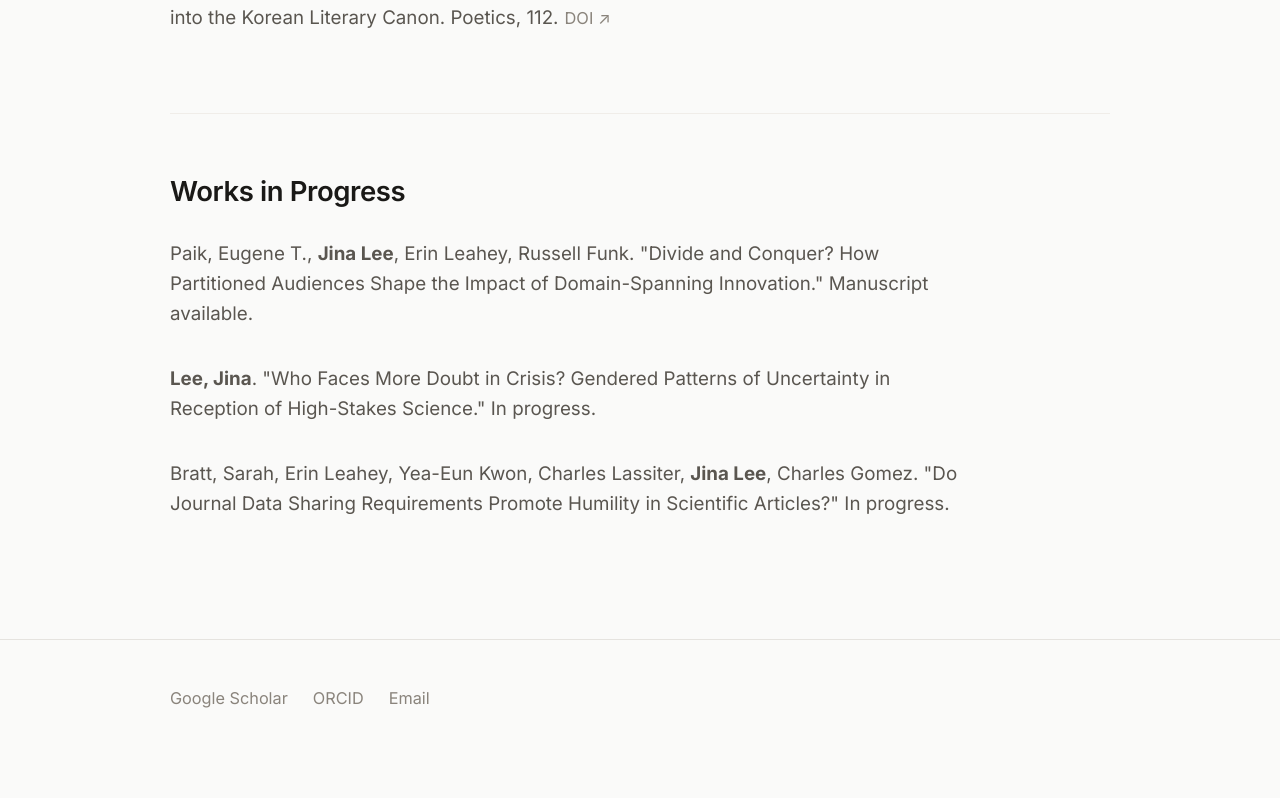
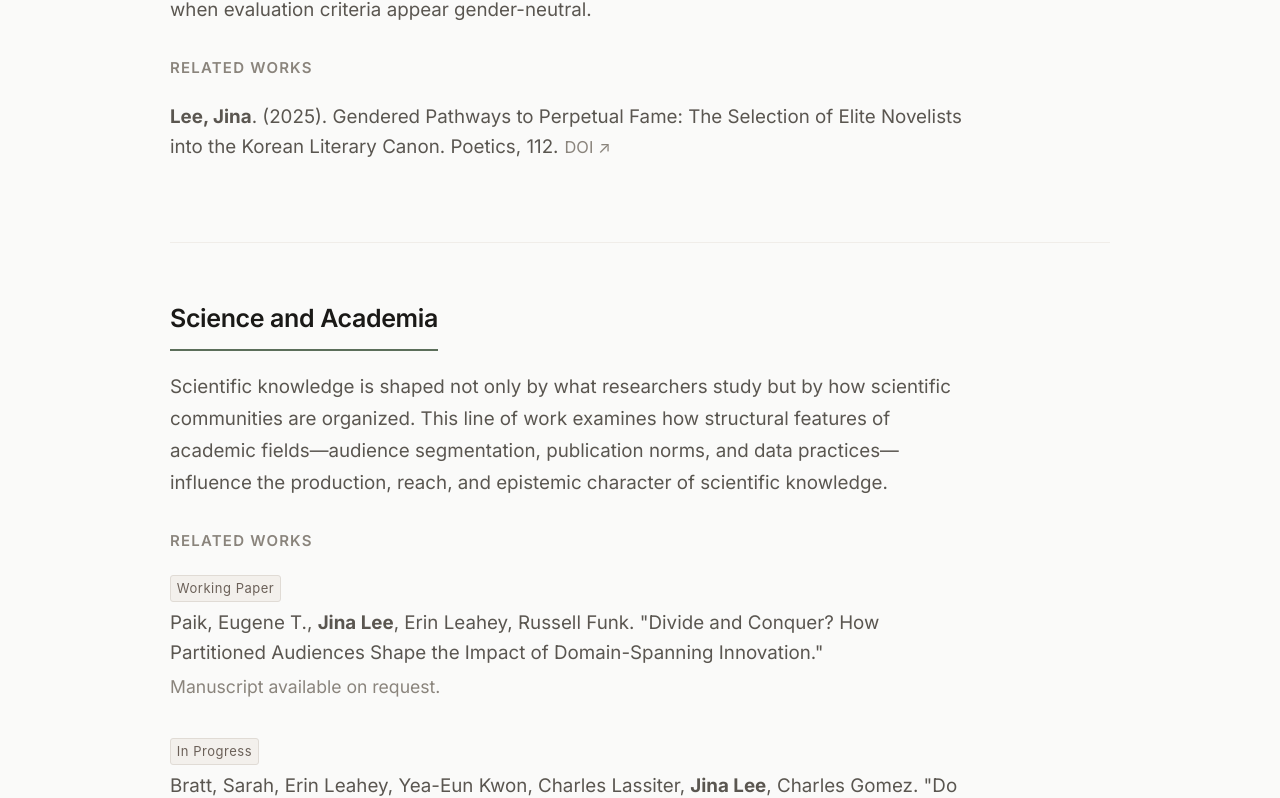
Before and after one commit to JinaLee-soc/jinalee-soc, a Next.js app: page /research in a window 1280 px wide. Shown: the part 1528-2326 px from the top of the page. Before the commit the page ends 2283 px from the top, so only its background shows below. Built offline with nearby package versions, Linux system fonts and the light colour scheme.

Commit message:
Reorganize research strands: add Science and Academia, rename Strand 2, remove WIP section
Co-Authored-By: Claude Sonnet 4.6 <noreply@anthropic.com>

```diff
--- a/src/content/research.ts
+++ b/src/content/research.ts
@@ -44,6 +44,11 @@ export const researchPrograms: ResearchProgram[] = [
       },
       {
         citation:
+          'Lee, Jina. "Who Faces More Doubt in Crisis? Gendered Patterns of Uncertainty in Reception of High-Stakes Science."',
+        status: 'In Progress',
+      },
+      {
+        citation:
           'Leahey, Erin, Jina Lee, Russell J. Funk. (2023). What Types of Novelty Are Most Disruptive? American Sociological Review, 88(3): 562–597.',
         status: 'Published',
         doi: '10.1177/00031224231168074',
@@ -52,7 +57,7 @@ export const researchPrograms: ResearchProgram[] = [
   },
   {
     id: 'cultural-evaluation',
-    title: 'Gender and Cultural Evaluation',
+    title: 'Gender, Culture, and Markets',
     overview: `Literary canons are socially constructed. My work in this area examines how canonization processes in Korean literature embed gender biases and how those biases persist even when evaluation criteria appear gender-neutral.`,
     keyQuestions: [
       'How do canonization processes in literature and culture embed and reproduce gender hierarchies?',
@@ -68,10 +73,26 @@ export const researchPrograms: ResearchProgram[] = [
       },
     ],
   },
+  {
+    id: 'science-and-academia',
+    title: 'Science and Academia',
+    overview: `Scientific knowledge is shaped not only by what researchers study but by how scientific communities are organized. This line of work examines how structural features of academic fields—audience segmentation, publication norms, and data practices—influence the production, reach, and epistemic character of scientific knowledge.`,
+    keyQuestions: [
+      'How does audience structure shape the impact of domain-spanning innovation?',
+      'How do editorial and data sharing requirements shape the epistemic character of scientific articles?',
+    ],
+    publications: [
+      {
+        citation:
+          'Paik, Eugene T., Jina Lee, Erin Leahey, Russell Funk. "Divide and Conquer? How Partitioned Audiences Shape the Impact of Domain-Spanning Innovation."',
+        status: 'Working Paper',
+        note: 'Manuscript available on request.',
+      },
+      {
+        citation:
+          'Bratt, Sarah, Erin Leahey, Yea-Eun Kwon, Charles Lassiter, Jina Lee, Charles Gomez. "Do Journal Data Sharing Requirements Promote Humility in Scientific Articles?"',
+        status: 'In Progress',
+      },
+    ],
+  },
 ]
-
-export const worksInProgress = [
-  'Paik, Eugene T., Jina Lee, Erin Leahey, Russell Funk. "Divide and Conquer? How Partitioned Audiences Shape the Impact of Domain-Spanning Innovation." Manuscript available.',
-  'Lee, Jina. "Who Faces More Doubt in Crisis? Gendered Patterns of Uncertainty in Reception of High-Stakes Science." In progress.',
-  'Bratt, Sarah, Erin Leahey, Yea-Eun Kwon, Charles Lassiter, Jina Lee, Charles Gomez. "Do Journal Data Sharing Requirements Promote Humility in Scientific Articles?" In progress.',
-]
--- a/src/pages/research.tsx
+++ b/src/pages/research.tsx
@@ -1,6 +1,6 @@
 import Layout from '../components/Layout'
 import PublicationItem from '../components/PublicationItem'
-import { researchIntro, researchPrograms, worksInProgress } from '../content/research'
+import { researchIntro, researchPrograms } from '../content/research'
 
 function boldMyName(text: string) {
   const parts = text.split(/(Lee,\s*Jina|Jina\s+Lee)/)
@@ -56,7 +56,9 @@ export default function Research() {
                           className={`badge ${
                             pub.status === 'Conditionally Accepted'
                               ? 'badge-accepted'
-                              : 'badge-review'
+                              : pub.status === 'Under Review'
+                              ? 'badge-review'
+                              : 'badge-in-progress'
                           }`}
                         >
                           {pub.status}
@@ -88,24 +90,7 @@ export default function Research() {
             </section>
           ))}
 
-          {/* Works in Progress */}
-          <section
-            aria-labelledby="wip-heading"
-            style={{ paddingTop: 'var(--space-12)', borderTop: '1px solid var(--color-border-light)' }}
-          >
-            <h2 className="section__title" id="wip-heading" style={{ marginBottom: 'var(--space-6)' }}>
-              Works in Progress
-            </h2>
-            <ul className="pub-list" aria-label="Works in progress">
-              {worksInProgress.map((citation, i) => (
-                <li key={i} className="pub-item">
-                  <p className="pub-item__citation">{boldMyName(citation)}</p>
-                </li>
-              ))}
-            </ul>
-          </section>
-
-        </div>
+</div>
       </div>
     </Layout>
   )
--- a/src/styles/globals.css
+++ b/src/styles/globals.css
@@ -469,8 +469,9 @@ button.footer__link {
   vertical-align: middle;
 }
 
-.badge-accepted { background: #fef3e2; color: #9a6000; border: 1px solid #f0d8a0; }
-.badge-review   { background: #eef4f0; color: #3a6e50; border: 1px solid #b8d8c4; }
+.badge-accepted     { background: #fef3e2; color: #9a6000; border: 1px solid #f0d8a0; }
+.badge-review       { background: #eef4f0; color: #3a6e50; border: 1px solid #b8d8c4; }
+.badge-in-progress  { background: #f3f0ec; color: #6b6058; border: 1px solid #e0dbd5; }
 
 .pub-item__doi {
   font-size: .82rem;
```
